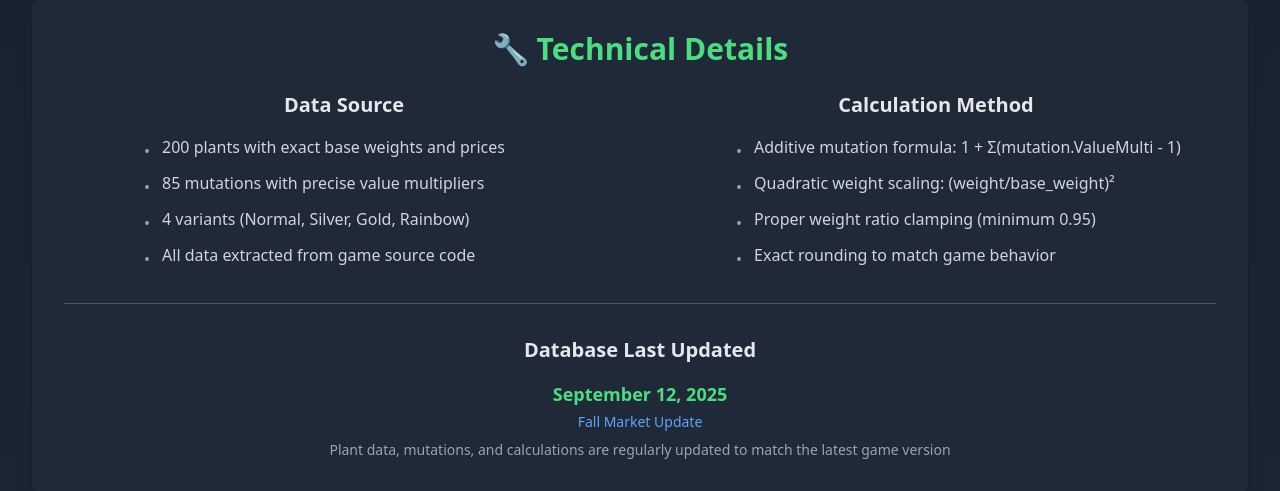
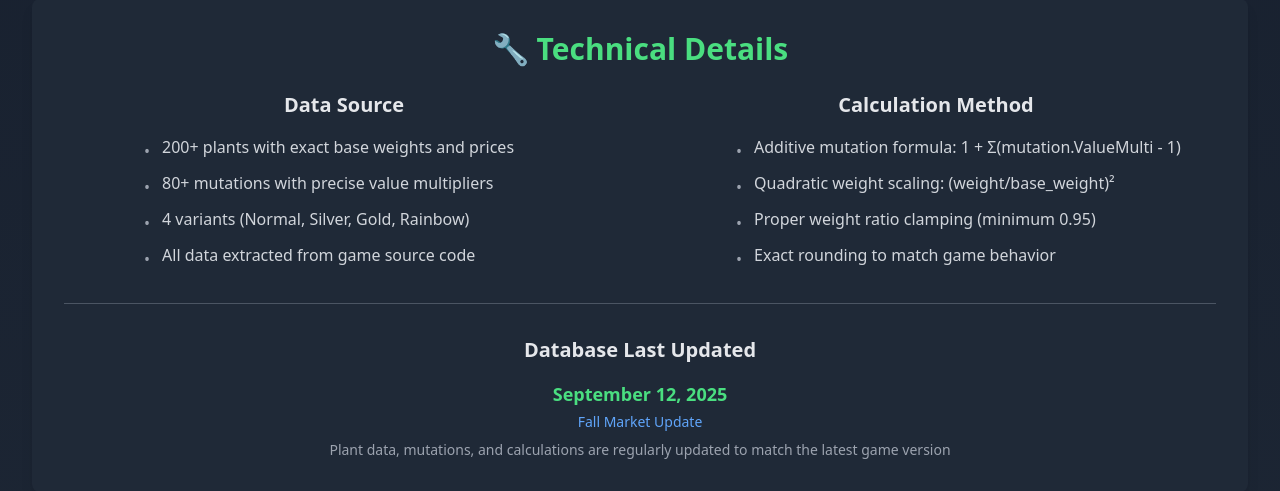
Before and after one commit to NomadWithoutAHome/GrowCaculator-main, a FastAPI app: page /about in a window 1280 px wide. Shown: the part 1496-1987 px from the top of the page. Run offline with FastAPI, Linux system fonts and the light colour scheme; some libraries are stand-ins or nearby versions.

Commit message:
Update about.html

```diff
--- a/templates/about.html
+++ b/templates/about.html
@@ -127,11 +127,11 @@
             <ul class="space-y-2 text-gray-300 list-none ml-20">
                 <li class="flex items-start">
                     <span class="text-gray-400 mr-3 mt-1">•</span>
-                    <span>200 plants with exact base weights and prices</span>
+                    <span>200+ plants with exact base weights and prices</span>
                 </li>
                 <li class="flex items-start">
                     <span class="text-gray-400 mr-3 mt-1">•</span>
-                    <span>85 mutations with precise value multipliers</span>
+                    <span>80+ mutations with precise value multipliers</span>
                 </li>
                 <li class="flex items-start">
                     <span class="text-gray-400 mr-3 mt-1">•</span>
```
